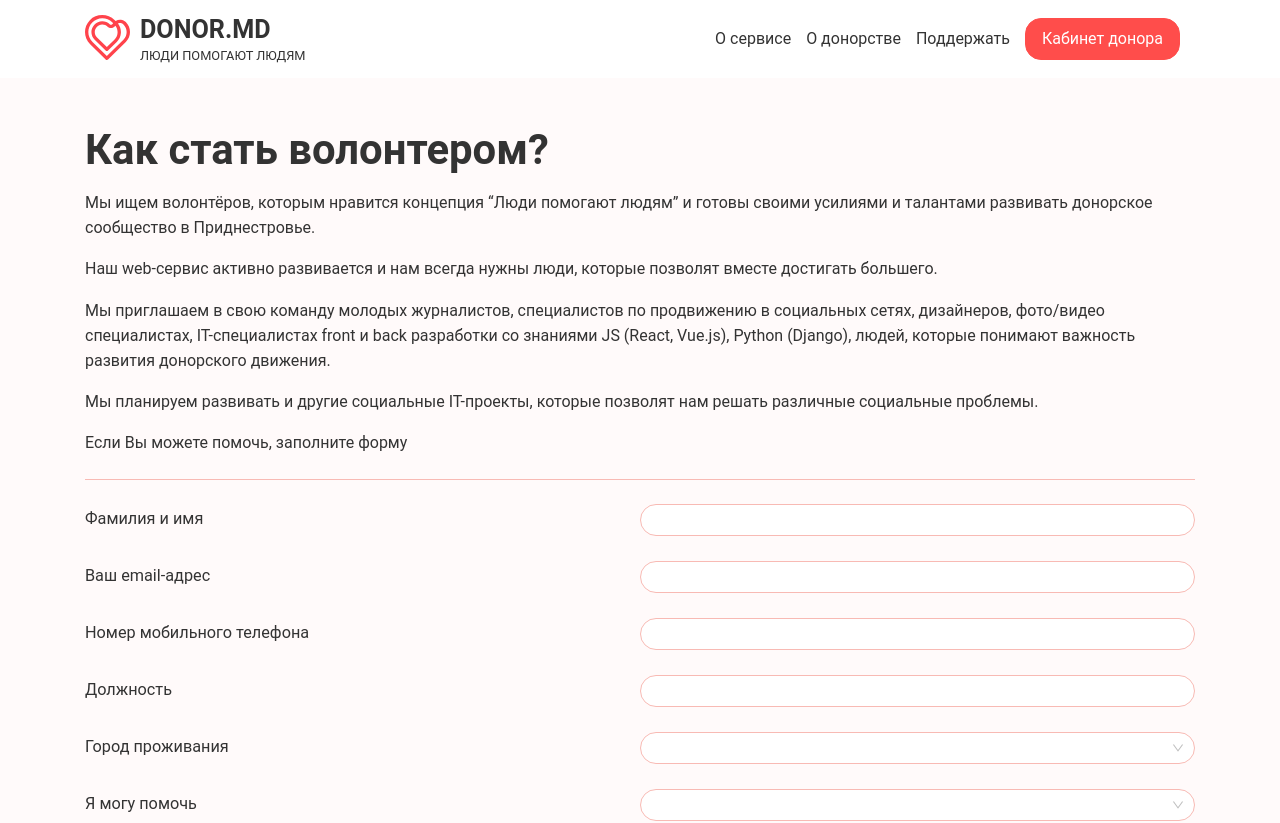
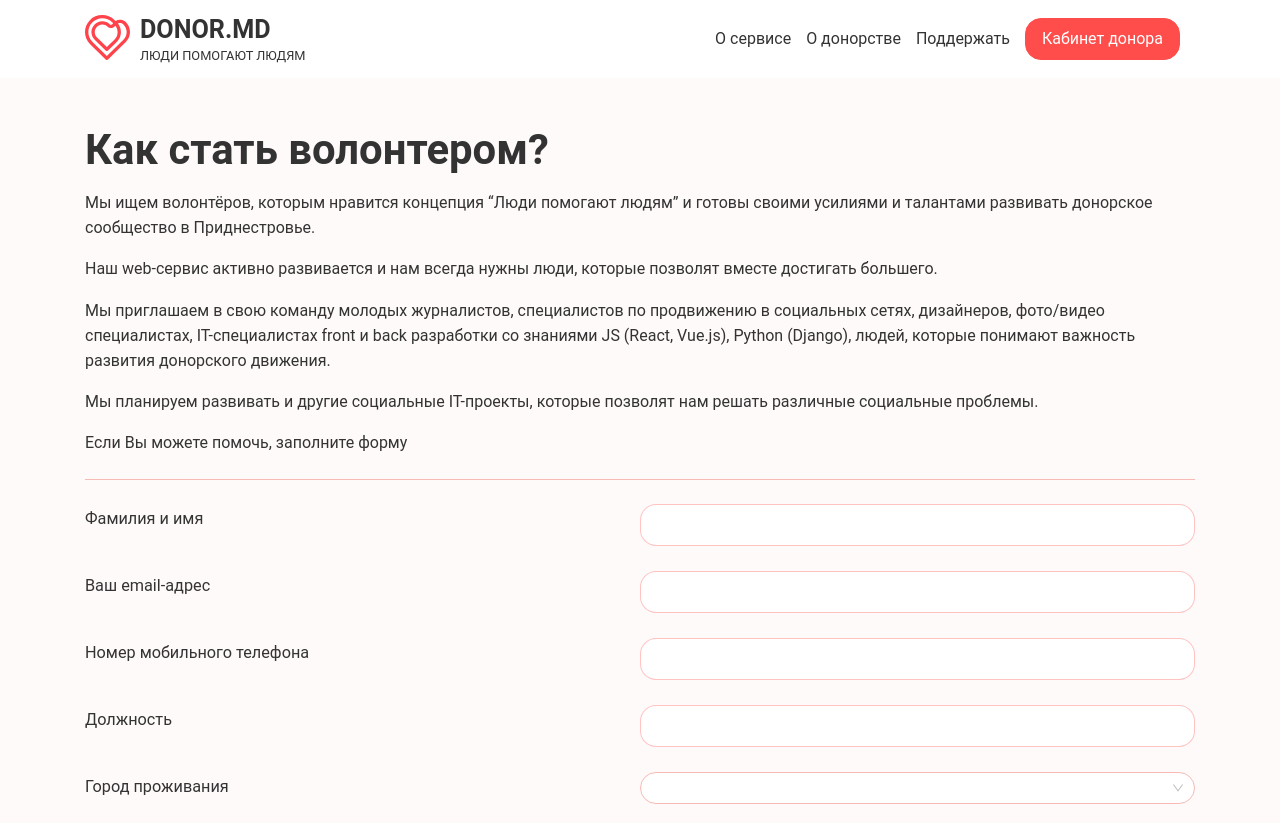
Before and after one commit to Donormd/donor.md-frontend, a Next.js app: page /articles/become-volunteer in a window 1280 px wide. Shown: the top 823 px of the page. Built offline with nearby package versions, Linux system fonts and the light colour scheme.

Commit message:
refactored

```diff
--- a/components/UI/form/input.tsx
+++ b/components/UI/form/input.tsx
@@ -1,58 +1,59 @@
+import React, { InputHTMLAttributes } from 'react';
 import styled from 'styled-components';
-import { Input as AntInput, InputNumber as AntInputNumber } from 'antd';
 
-export const Input = styled(AntInput)`
-  border-color: ${(props) => props.theme.redDiluted};
-  border-radius: ${(props) => props.theme.radius};
+export interface IInputProps extends InputHTMLAttributes<HTMLInputElement> {
+  className?: string;
+  disabled?: boolean;
+  scale: 'sm' | 'md' | 'lg';
+  inputRef?: any;
+}
+
+export interface IInputWrapperProps {
+  className?: string;
+  scale: 'sm' | 'md' | 'lg';
+  ref?: any;
+}
+
+export const StyledInput = styled.input<IInputWrapperProps>`
+  appearance: none;
+  display: block;
+  width: 100%;
+  font-weight: 400;
+  line-height: 1.5;
+  color: #212529;
+  background-color: #fff;
+  background-clip: padding-box;
+  border: 1px solid ${({ theme }) => `${theme.colors.danger}50`};
+  padding: ${({ scale, theme }) => theme.sizes.controls[scale].padding};
+  font-size: ${({ scale, theme }) => theme.sizes.controls[scale].fontSize};
+  border-radius: ${({ scale, theme }) => theme.sizes.controls[scale].radius};
+  transition: border-color 0.15s ease-in-out, box-shadow 0.15s ease-in-out;
+
+  &:disabled {
+    cursor: not-allowed;
+    background: ${({ theme }) => `${theme.primary}30`};
+  }
+
+  &::placeholder {
+    color: ${({ theme }) => theme.textMuted};
+  }
 
   &:hover {
-    border-color: ${(props) => props.theme.red};
+    border-color: ${({ theme }) => theme.colors.danger};
   }
 
   &:focus {
-    border-color: ${(props) => props.theme.red};
+    outline: 0;
+    border-color: ${({ theme }) => theme.colors.danger};
     box-shadow: 0 0 10px 5px rgb(248 186 180 / 20%);
   }
 `;
 
-export const InputPassword = styled(AntInput.Password)`
-  border-color: ${(props) => props.theme.redDiluted};
-  border-radius: ${(props) => props.theme.radius};
-
-  &:hover {
-    border-color: ${(props) => props.theme.red};
-  }
-
-  &:focus,
-  &.ant-input-affix-wrapper:focus,
-  &.ant-input-affix-wrapper-focused {
-    border-color: ${(props) => props.theme.red};
-    box-shadow: 0 0 10px 5px rgb(248 186 180 / 20%) !important;
-  }
-`;
-
-export const InputNumber = styled(AntInputNumber)`
-  width: 100%;
-  border-color: ${(props) => props.theme.redDiluted};
-  border-radius: ${(props) => props.theme.radius};
-
-  .ant-input-number-handler-wrap {
-    border-radius: ${(props) => `0 ${props.theme.radius} ${props.theme.radius} 0`};
-  }
-
-  &:hover {
-    border-color: ${(props) => props.theme.red};
-  }
-
-  &:focus,
-  &.ant-input-number:focus,
-  &.ant-input-number-focused {
-    border-color: ${(props) => props.theme.red};
-    box-shadow: 0 0 10px 5px rgb(248 186 180 / 20%) !important;
-  }
-
-  .ant-input-number-handler:hover,
-  .ant-input-number-handler-down-inner {
-    color: ${(props) => props.theme.red};
-  }
-`;
+export const Input: React.FC<IInputProps> = ({
+  inputRef,
+  scale = 'md',
+  type = 'text',
+  ...rest
+}) => {
+  return <StyledInput {...rest} ref={inputRef} type={type} scale={scale} />;
+};
```
